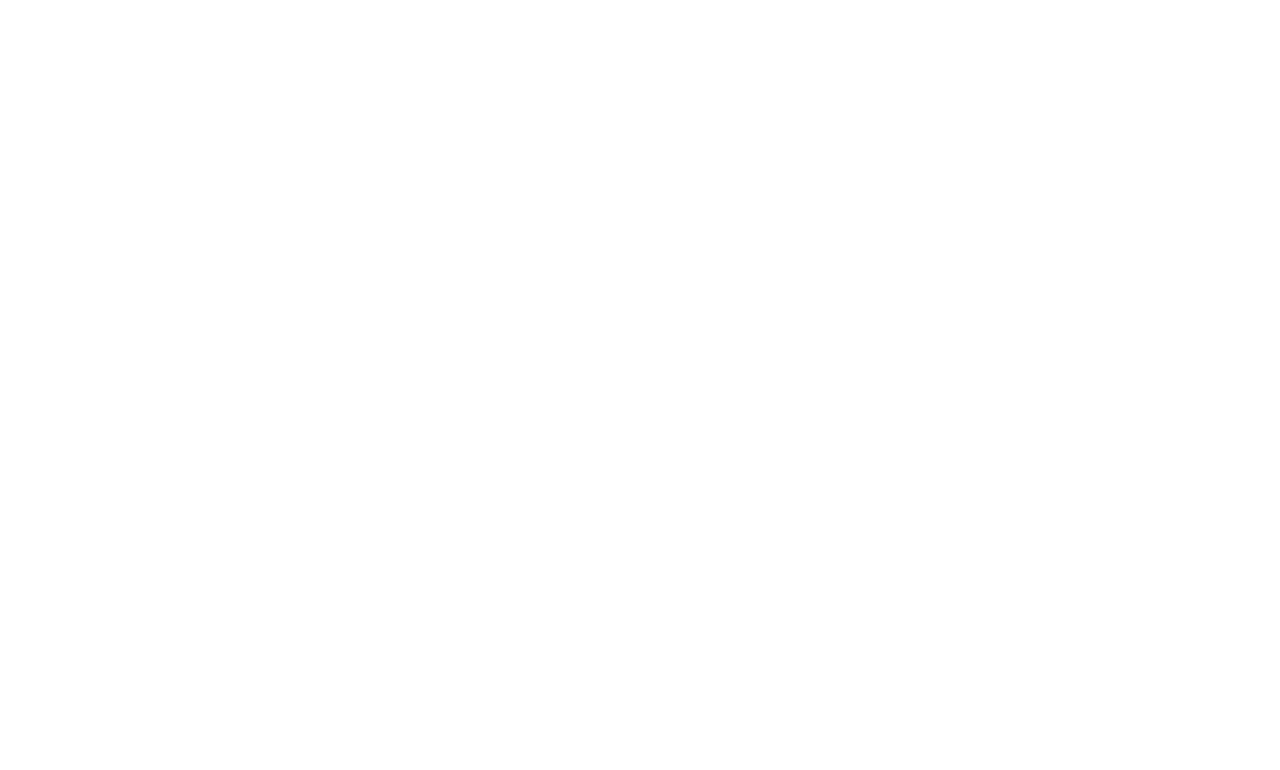
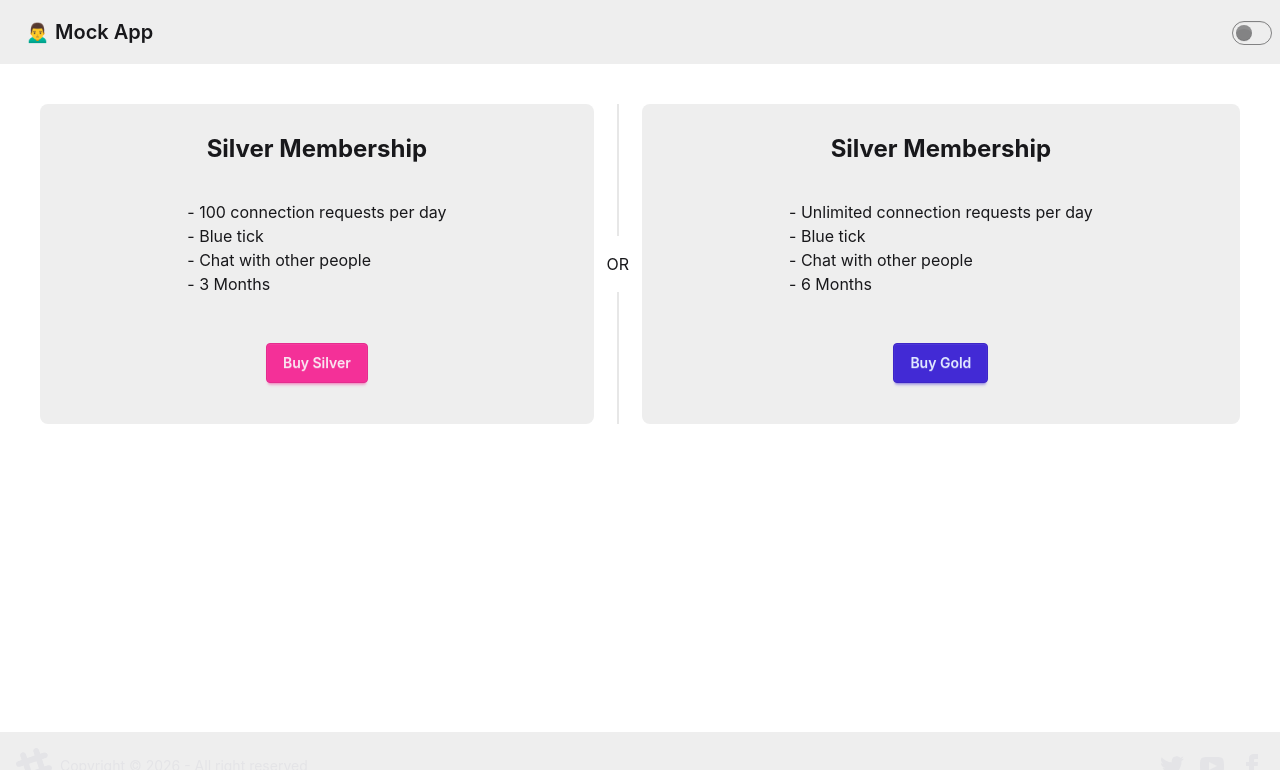
Before and after one commit to seetharampullela/mockDevTinder-web, a React (Vite) app: page /premium in a window 1280 px wide. Before the commit this address had no page. Shown: the top 770 px of the page. Built offline with nearby package versions, Linux system fonts and the light colour scheme; no server answers.

Commit message:
added payment gateway

```diff
--- a/index.html
+++ b/index.html
@@ -5,6 +5,7 @@
     <!-- <link rel="icon" type="image/svg+xml" href="/favicon.svg" /> -->
     <meta name="viewport" content="width=device-width, initial-scale=1.0" />
     <title>mockdevtinder-web</title>
+    <script src="https://checkout.razorpay.com/v1/checkout.js"></script>
   </head>
   <body>
     <div id="root"></div>
--- a/src/App.jsx
+++ b/src/App.jsx
@@ -9,6 +9,7 @@
 import Feed from "./components/Feed";
 import Connections from "./components/Connections";
 import Requests from "./components/Requests";
+import Premium from "./components/Premium";
 
 function App() {
   return (
@@ -21,6 +22,7 @@
             <Route path="/profile" element={<Profile />}></Route>
             <Route path="/connections" element={<Connections />} />
             <Route path="/requests" element={<Requests />} />
+            <Route path="/premium" element={<Premium />} />
           </Route>
         </Routes>
       </BrowserRouter>
--- a/src/components/Navbar.jsx
+++ b/src/components/Navbar.jsx
@@ -25,7 +25,7 @@
   return (
     <div className="navbar bg-base-300">
       <div className="flex-1">
-        <Link to="/" className="btn btn-ghost text-xl">
+        <Link to={user ? "/" : "/login"} className="btn btn-ghost text-xl">
           🙍‍♂️ Mock App
         </Link>
       </div>
@@ -57,9 +57,11 @@
               <li>
                 <Link to="/connections">Connections</Link>
               </li>
-
               <li>
                 <Link to="/requests">Requests</Link>
+              </li>
+              <li>
+                <Link to="/premium">Premium</Link>
               </li>
 
               {/* <li>
--- /dev/null
+++ b/src/components/Premium.jsx
@@ -0,0 +1,71 @@
+import axios from "axios";
+import React from "react";
+import { BASE_URL } from "../utils/constants";
+
+export default function Premium() {
+  const handleBuyClick = async (type) => {
+    const order = await axios.post(
+      `${BASE_URL}/payment/create`,
+      { membershipType: type },
+      { withCredentials: true },
+    );
+    const { keyId, amount, orderId, notes } = order.data;
+    console.log("🚀 ~ Premium.jsx:13 ~ handleBuyClick ~ order:", order);
+    var options = {
+      key: keyId, // Enter the Key ID generated from the Dashboard
+      amount, // Amount is in currency subunits.
+      currency: "INR",
+      name: "Mock Dev TInder", //your business name
+      description: "Test Transaction",
+      image: "https://example.com/your_logo",
+      order_id: orderId,
+      prefill: {
+        name: notes?.firstName,
+        email: notes?.emailId,
+        contact: "+919876543210",
+      },
+      notes: notes,
+      theme: {
+        color: "#3399cc",
+      },
+    };
+    var rzp1 = new window.Razorpay(options);
+    rzp1.open();
+  };
+
+  return (
+    <div className="flex w-full flex-col lg:flex-row p-10">
+      <div className="card bg-base-300 rounded-box grid h-80 grow place-items-center p-3">
+        <h1 className="font-bold text-2xl">Silver Membership</h1>
+        <ul>
+          <li> - 100 connection requests per day</li>
+          <li> - Blue tick</li>
+          <li> - Chat with other people</li>
+          <li> - 3 Months</li>
+        </ul>
+        <button
+          className="btn btn-secondary m-3 "
+          onClick={async () => await handleBuyClick("silver")}
+        >
+          Buy Silver
+        </button>
+      </div>
+      <div className="divider lg:divider-horizontal">OR</div>
+      <div className="card bg-base-300 rounded-box grid h-80 grow place-items-center p-3">
+        <h1 className="font-bold text-2xl">Silver Membership</h1>
+        <ul>
+          <li> - Unlimited connection requests per day</li>
+          <li> - Blue tick</li>
+          <li> - Chat with other people</li>
+          <li> - 6 Months</li>
+        </ul>
+        <button
+          className="btn btn-primary m-3"
+          onClick={() => handleBuyClick("gold")}
+        >
+          Buy Gold
+        </button>
+      </div>
+    </div>
+  );
+}
--- a/src/utils/constants.js
+++ b/src/utils/constants.js
@@ -1 +1,3 @@
-export const BASE_URL = "/api";
+// export const BASE_URL = "/api";
+
+export const BASE_URL = "http://localhost:7777";
```
